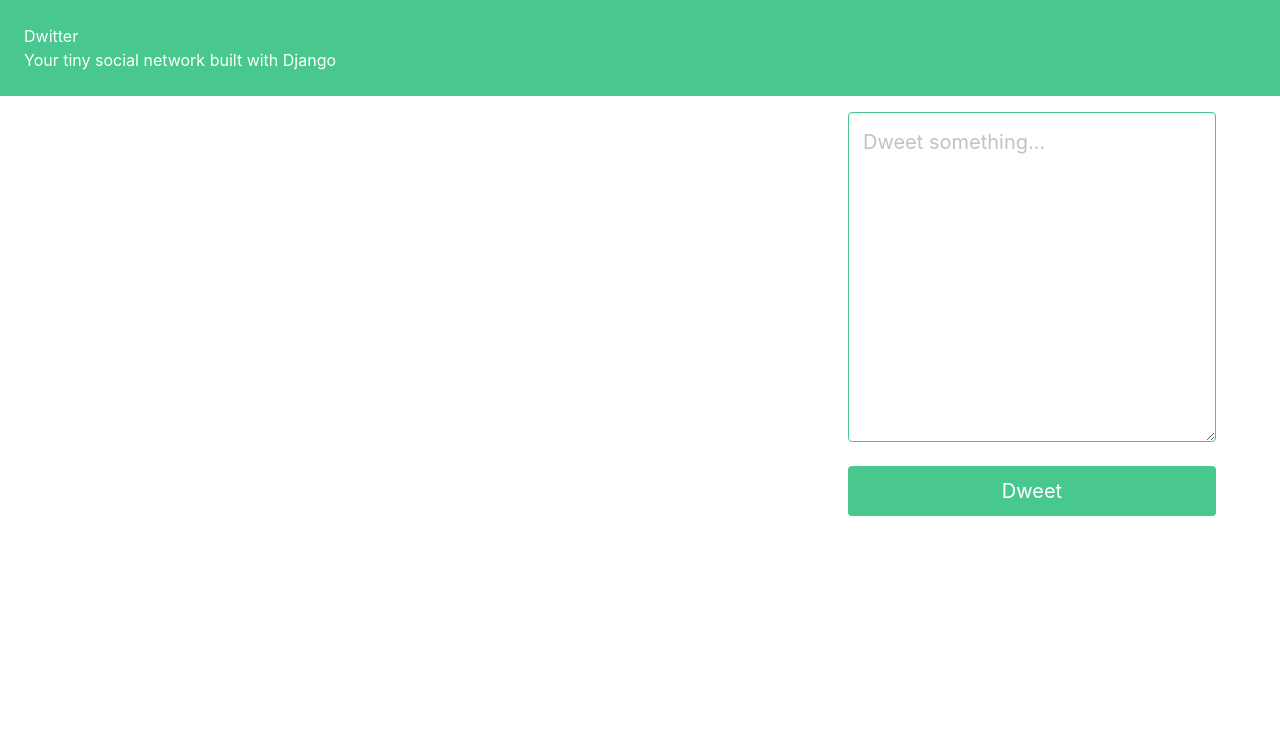
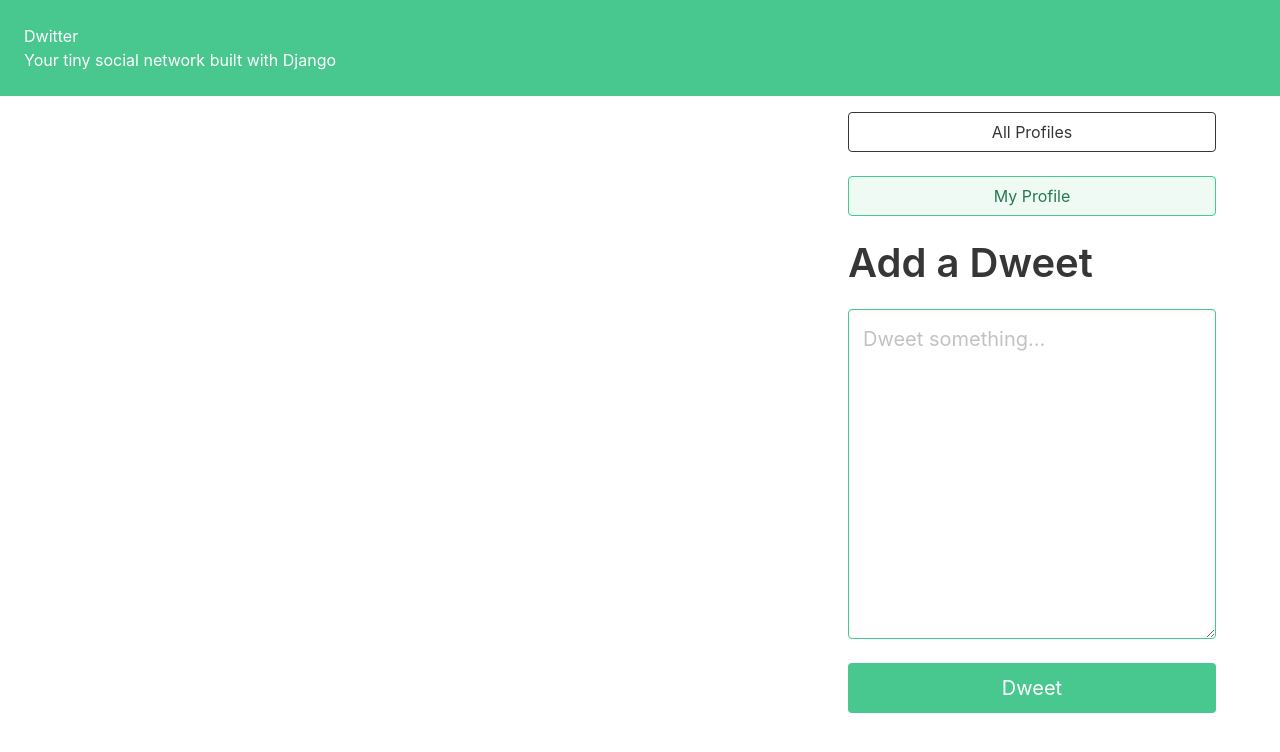
Before and after one commit to clownkill/django_social, a Django app: page / in a window 1280 px wide. Shown: the top 752 px of the page. Run offline with Django 4.2, Linux system fonts and the light colour scheme.

Commit message:
add navigation buttons

```diff
--- a/dwitter/templates/dwitter/dashboard.html
+++ b/dwitter/templates/dwitter/dashboard.html
@@ -16,6 +16,29 @@
 </div>
 
 <div class="column is-one-third">
+    <div class="block">
+        <div class="block">
+            <a href="{% url 'dwitter:profile_list' %} ">
+                <button class="button is-dark is-outlined is-fullwidth">
+                    All Profiles
+                </button>
+            </a>
+        </div>
+        <div class="block">
+            <a href="{% url 'dwitter:profile' request.user.profile.id %} ">
+                <button class="button is-success is-light is-outlined is-fullwidth">
+                    My Profile
+                </button>
+            </a>
+        </div>
+
+        <div class="block">
+            <div class="block">
+                <h2 class="title is-2">
+                    Add a Dweet
+                </h2>
+            </div>
+            <div class="block">
                 <form method="post">
                     {% csrf_token %}
                     {{ form.as_p }}
@@ -24,5 +47,7 @@
                     </button>
                 </form>
             </div>
-
+        </div>
+    </div>
+</div>
 {% endblock content %}
```
Lines whose indentation alone changed are shown as unchanged.
